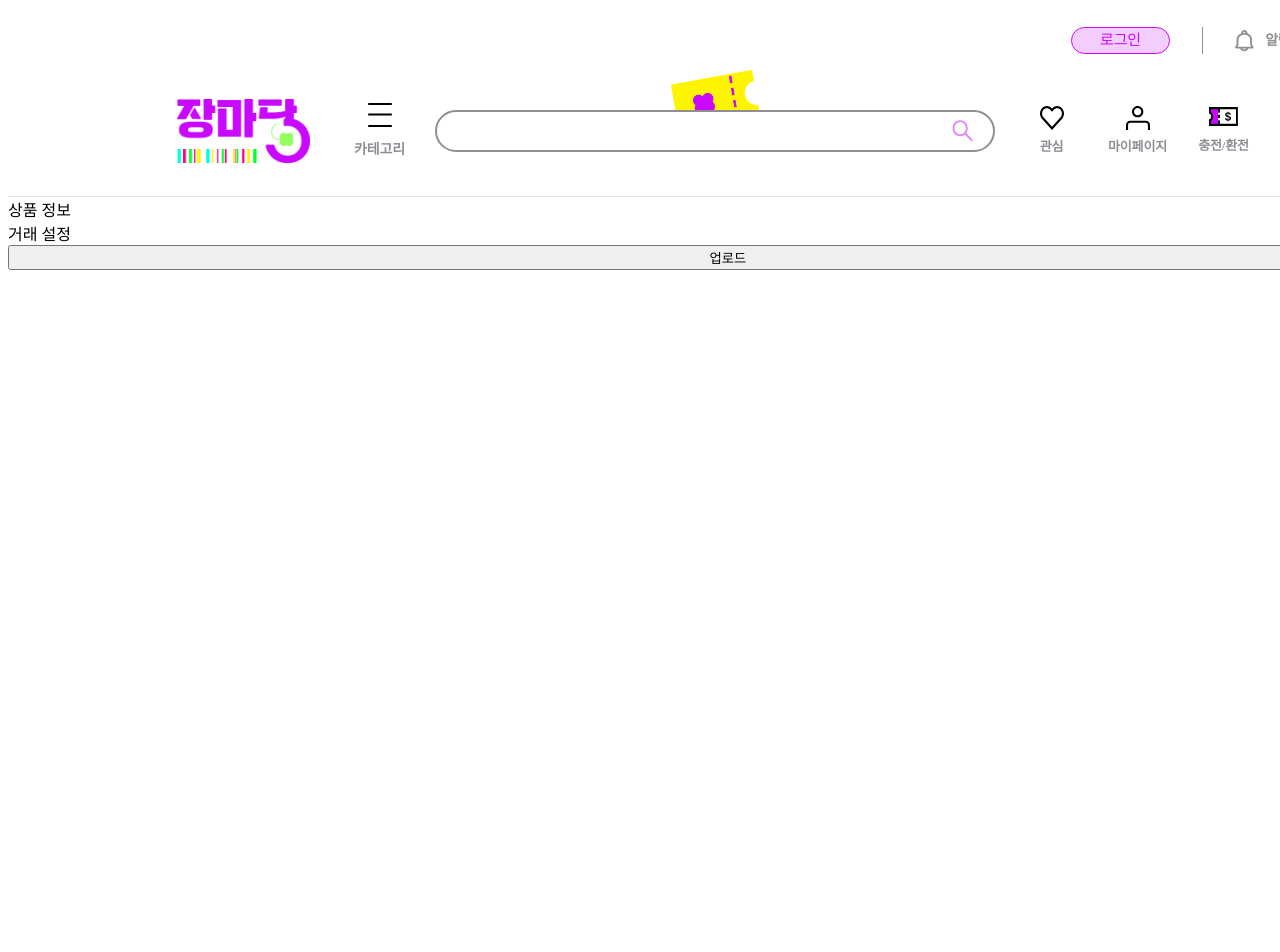
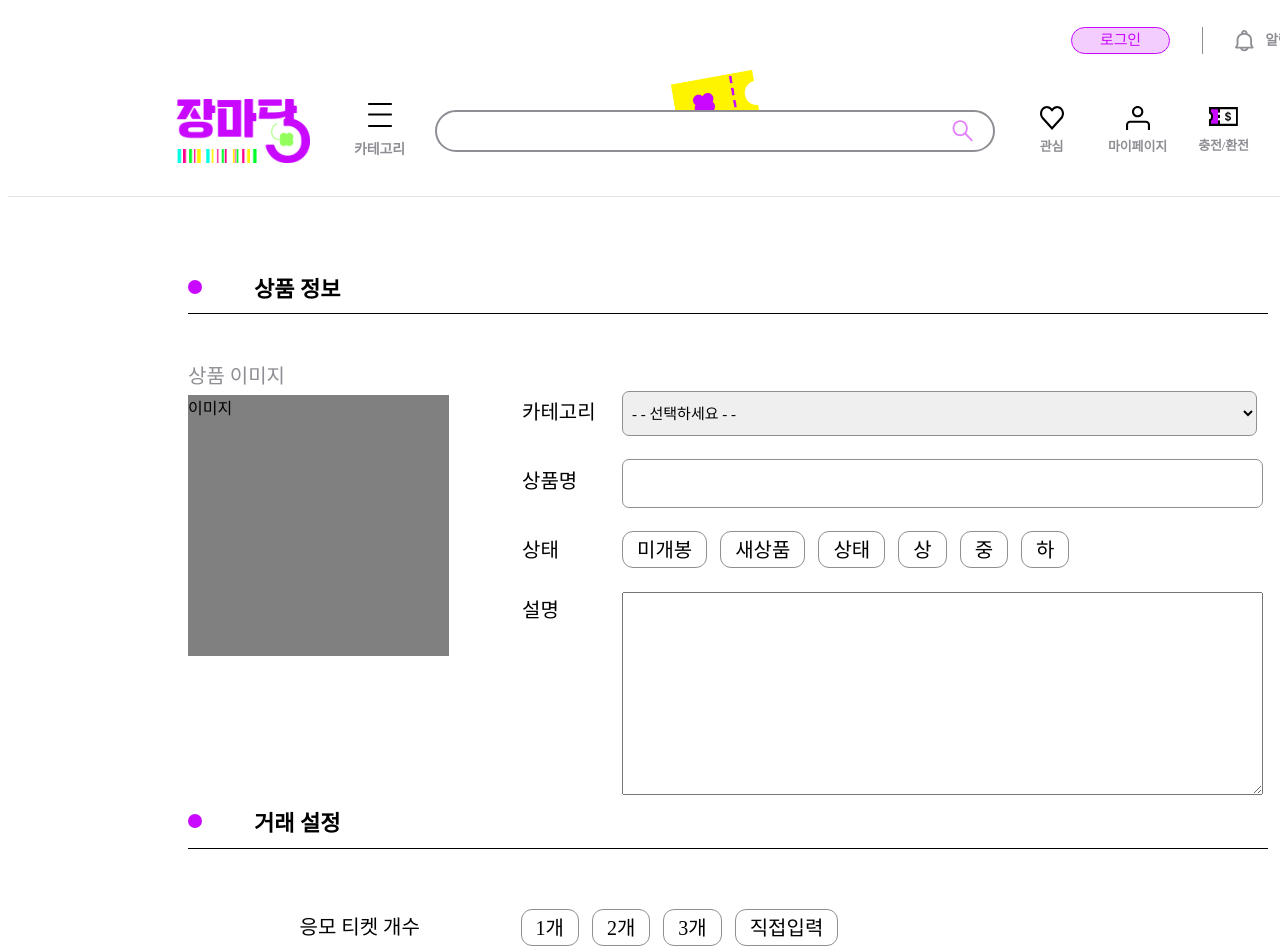
Before and after one commit to JMarketYard/Front-end, a React (Vite) app: page /raffle-upload in a window 1280 px wide. Shown: the top 952 px of the page. Before the commit the page ends 800 px from the top, so only its background shows below. Built offline with nearby package versions, Linux system fonts and the light colour scheme.

Commit message:
Design: 래플 업로드 페이지 UI #10
래플 업로드 페이지 UI 완성

```diff
--- a/src/pages/RaffleUploadPage.tsx
+++ b/src/pages/RaffleUploadPage.tsx
@@ -2,18 +2,242 @@ import styled from "styled-components";
 
 const RaffleUploadPage = () => {
     return (
-        <UploadContainer>
-            <div>상품 정보</div>
-            <div>거래 설정</div>
-            <button>업로드</button>
-        </UploadContainer>
+        <UploadForm>
+            <div>
+                <BigTitle>
+                    <TitleIcon />
+                    상품 정보
+                </BigTitle>
+                <ItemInfoContainer>
+                    <ImgContainer>
+                        <ImgSpan>상품 이미지</ImgSpan>
+                        <div style={{backgroundColor:"grey", width:261, height:261}}>이미지</div>
+                    </ImgContainer>
+                    <ItemInfoRightContainer>
+                        <div>
+                            <TitleSpan>카테고리</TitleSpan>
+                            <ItemCategorySelect>
+                                <option value="">- - 선택하세요 - -</option>
+                                <option value="women">여성의류</option>
+                            </ItemCategorySelect>
+                        </div>
+                        <div>
+                            <TitleSpan>상품명</TitleSpan>
+                            <InputBox width={635} type="text" />
+                        </div>
+                        <div>
+                            <TitleSpan>상태</TitleSpan>
+                            <ConditionBtn>미개봉</ConditionBtn>
+                            <ConditionBtn>새상품</ConditionBtn>
+                            <ConditionBtn>상태</ConditionBtn>
+                            <ConditionBtn>상</ConditionBtn>
+                            <ConditionBtn>중</ConditionBtn>
+                            <ConditionBtn>하</ConditionBtn>
+                        </div>
+                        <TextareaDiv>
+                            <TitleSpan>설명</TitleSpan>
+                            <Textarea />
+                        </TextareaDiv>
+                    </ItemInfoRightContainer>
+                </ItemInfoContainer>
+            </div>
+            <div>
+                <BigTitle>
+                    <TitleIcon/>
+                    거래 설정
+                </BigTitle>
+                <SetConditionContainer>
+                    <SetConditionBox>
+                        <TitleSpan2>응모 티켓 개수</TitleSpan2>
+                            <ConditionBtn>1개</ConditionBtn>
+                            <ConditionBtn>2개</ConditionBtn>
+                            <ConditionBtn>3개</ConditionBtn>
+                            <ConditionBtn>직접입력</ConditionBtn>
+                    </SetConditionBox>
+                    <SetConditionBox>
+                        <TitleSpan2>최소 마감 티켓 개수</TitleSpan2>
+                        <InputBox type="text" />
+
+                    </SetConditionBox>
+                    <SetConditionBox>
+                        <TitleSpan2>시작 일시</TitleSpan2>
+                        <InputBox type="text" />
+                    </SetConditionBox>
+                    <SetConditionBox>
+                        <TitleSpan2>종료 일시</TitleSpan2>
+                        <InputBox type="text" />
+                    </SetConditionBox>
+                    <SetConditionBox>
+                        <TitleSpan2>배송비</TitleSpan2>
+                        <InputBox type="text" />
+                    </SetConditionBox>
+                </SetConditionContainer>
+            </div>
+            <SubmitBtn type="submit" value={"업로드"} />
+        </UploadForm>
     );
 };
 
 export default RaffleUploadPage;
 
-const UploadContainer = styled.div`
-    width: 100%;
+
+const UploadForm = styled.form`
+    width: 1080px;
+    min-height: 1498px;
+    display: flex;
+    align-items: center;
+    flex-direction: column;
+    padding-top: 63px;
+`
+
+const BigTitle = styled.div`
+    width: 1080px;
+    height: 53px;
+    display: flex;
+    align-items: center;
+    border-bottom: 1px solid black;
+    color: #000;
+    font-family: Pretendard;
+    font-size: 22px;
+    font-style: normal;
+    font-weight: 600;
+    line-height: normal;
+`
+const TitleIcon = styled.span`
+    display: inline-block;
+    width: 14px;
+    height: 14px;
+    background-color: #C908FF;
+    border-radius: 50%;
+    margin-right: 52px;
+`
+
+const ItemInfoContainer = styled.div`
+    display: flex;
+    column-gap: 73px;
+`
+
+const ImgContainer = styled.div`
+    padding-top: 44px;
+`
+
+const ImgSpan = styled.span`
+    display: inline-block;
+    color: #8F8E94;
+    font-family: Pretendard;
+    font-size: 20px;
+    font-style: normal;
+    font-weight: 400;
+    line-height: 36.832px; /* 184.159% */
+`
+
+const ItemInfoRightContainer = styled.div`
     display: flex;
     flex-direction: column;
+    row-gap: 23px;
+    padding-top: 77px;
 `
+
+const TitleSpan = styled.div`
+    min-width: 100px;
+    display: inline-block;
+    color: #000;
+    font-family: Pretendard;
+    font-size: 20px;
+    font-style: normal;
+    font-weight: 500;
+    line-height: 36.832px; /* 184.159% */
+`
+const TitleSpan2 = styled.div`
+    min-width: 221px;
+    display: inline-block;
+    color: #000;
+    font-family: Pretendard;
+    font-size: 20px;
+    font-style: normal;
+    font-weight: 500;
+    line-height: 36.832px; /* 184.159% */
+`
+
+const ItemCategorySelect = styled.select`
+    width: 635px;
+    height: 45px;
+    border-radius: 7px;
+    border: 1px solid #8F8E94;
+    color: #000;
+    font-family: Pretendard;
+    font-size: 15px;
+    font-style: normal;
+    font-weight: 500;
+    line-height: 36.832px; /* 184.159% */
+    padding: 0 5px;
+`
+
+const ConditionBtn = styled.button`
+    padding: 0 14px;
+    height: 37px;
+    border-radius: 11px;
+    border: 1px solid #8F8E94;
+    background: transparent;
+    color: #000;
+    text-align: center;
+    font-family: Pretendard;
+    font-size: 20px;
+    font-style: normal;
+    font-weight: 400;
+    line-height: 36.832px; /* 184.159% */
+    margin-right: 13px;
+    &:hover {
+        cursor: pointer;
+    }
+`
+
+const Textarea = styled.textarea`
+    width: 635px;
+    height: 197px;
+`
+
+const TextareaDiv = styled.div`
+    display: flex;
+
+`
+
+const SetConditionContainer = styled.div`
+    display: flex;
+    flex-direction: column;
+    row-gap: 23px;
+    align-items: center;
+    padding-top: 60px;
+`
+
+const SetConditionBox = styled.div`
+    width: 857px;
+    display: flex;
+`
+
+const InputBox = styled.input<{width?:number}>`
+    width: ${ props => props.width ? `${props.width}px` : '636px'};
+    height: 45px;
+    border-radius: 7px;
+    border: 1px solid #8F8E94;
+`
+
+const SubmitBtn = styled.input`
+    width: 424px;
+    height: 57px;
+    border: none;
+    border-radius: 7px;
+    background: #C908FF;
+    color: white;
+    text-align: center;
+    font-family: Pretendard;
+    font-size: 22px;
+    font-style: normal;
+    font-weight: 700;
+    line-height: 18px;
+    letter-spacing: -0.165px;
+    margin-top: 154px;
+    &:hover {
+        cursor: pointer;
+    }
+`
```
